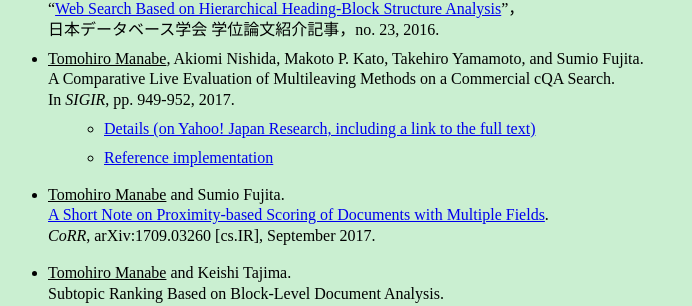
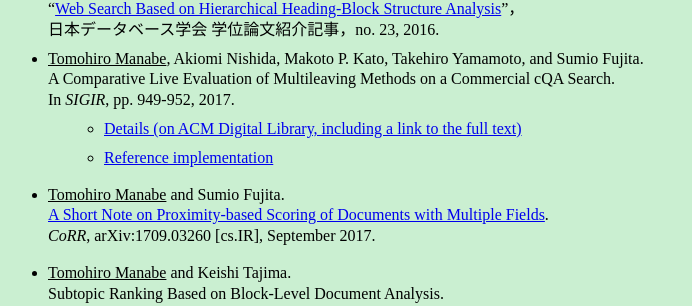
Before and after one commit to tmanabe/tmanabe.github.io, a Jekyll site: the page built from papers-jp.md, in a window 1280 px wide and 900 px high, scrolled down 1294 px. Shown: the part 140-446 px from the top of the window, without its empty margins (16-708 px from the left). Built offline with Jekyll 4.4.1, drawn with Linux system fonts in a browser that asks for light colours; some of the changed text lies outside the part shown.

Commit message:
35th commit

```diff
--- a/_data/papers.yml
+++ b/_data/papers.yml
@@ -36,7 +36,7 @@
     <u>Tomohiro Manabe</u>, Akiomi Nishida, Makoto P. Kato, Takehiro Yamamoto, and Sumio Fujita.<br />
     A Comparative Live Evaluation of Multileaving Methods on a Commercial cQA Search.<br />
     In _SIGIR_, pp. 949-952, 2017.
-          *   [Details (on Yahoo! Japan Research, including a link to the full text)](https://research-lab.yahoo.co.jp/en/ir/20170807_manabe.html)
+          *   [Details (on ACM Digital Library, including a link to the full text)](https://dl.acm.org/doi/10.1145/3077136.3080687?cid=99659190619)
           *   [Reference implementation](https://github.com/mpkato/interleaving)
 arxiv17: >
     <u>Tomohiro Manabe</u> and Sumio Fujita.<br />
@@ -92,5 +92,6 @@
     LNCS, vol. 11966, pp. 57-69, 2019.
 cikm20: >
     Makoto P. Kato, Akiomi Nishida, <u>Tomohiro Manabe</u>, Sumio Fujita, and Takehiro Yamamoto.<br />
-    [What Rankers Can be Statistically Distinguished in Multileaved Comparisons?](https://dl.acm.org/doi/pdf/10.1145/3340531.3412143)<br />
+    What Rankers Can be Statistically Distinguished in Multileaved Comparisons?<br />
     In _CIKM_, pp. 2081-2084, 2020.
+         *   [Details (on ACM Digital Library, including a link to the full text)](https://dl.acm.org/doi/10.1145/3340531.3412143?cid=99659190619)
```
Also changed, not shown: papers-jp.md (+1 -0 lines).
